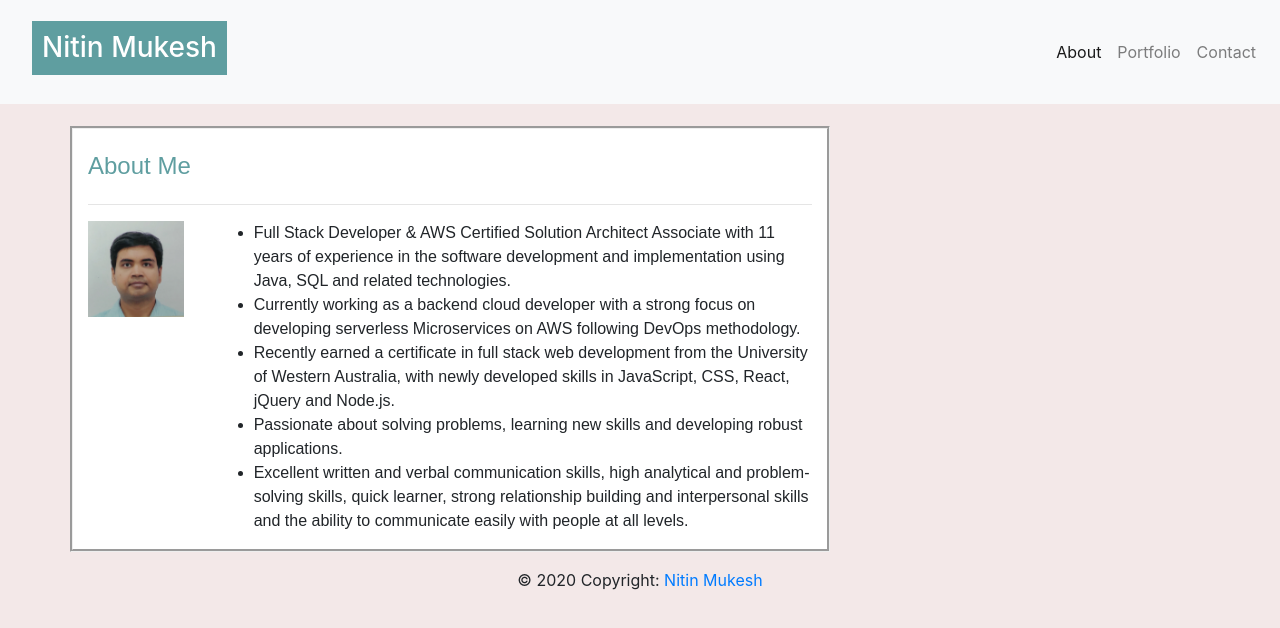
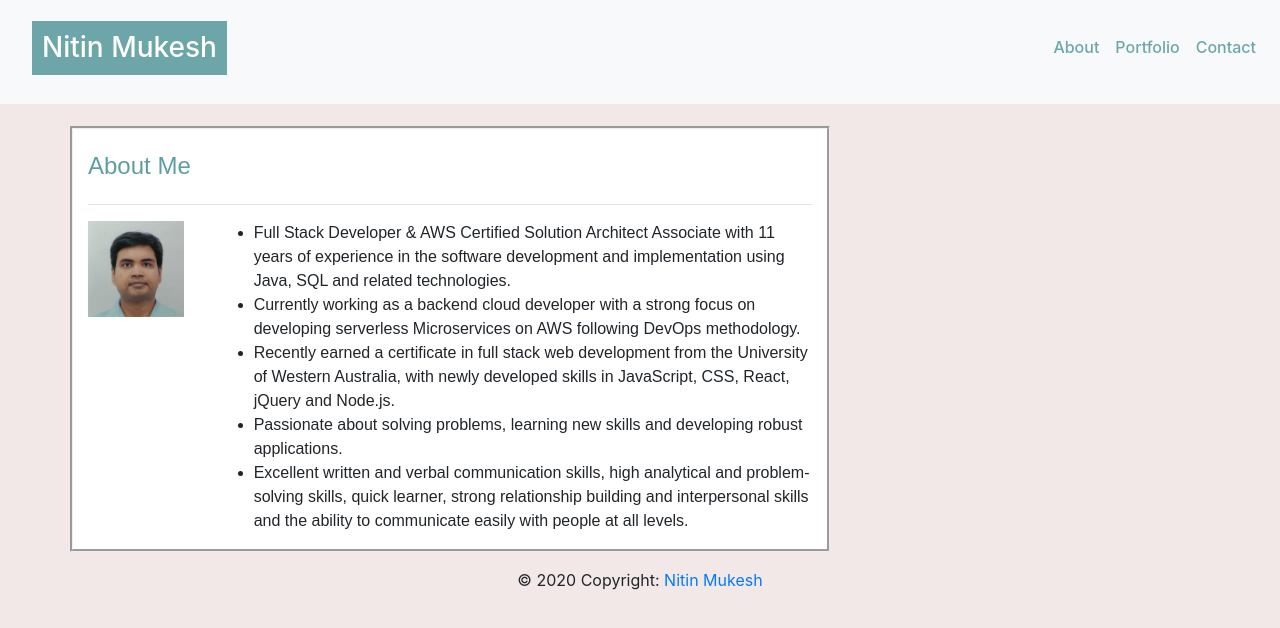
Before and after one commit to nitinmuk/portfolio, a React (Create React App) app: page / in a window 1280 px wide. Shown: the top 628 px of the page. Built offline with nearby package versions, Linux system fonts and the light colour scheme.

Commit message:
Added more styling around navigation links in header

```diff
--- a/src/components/Header/index.js
+++ b/src/components/Header/index.js
@@ -26,21 +26,21 @@ const Header = () => {
                             window.location.pathname === "/" || window.location.pathname === "/about"
                                 ? "nav-link active"
                                 : "nav-link"
-                        }>About
+                        }><h6>About</h6>
                     </Link>
                     <Link to="/portfolio"
                         className={
                             window.location.pathname === "/portfolio"
                                 ? "nav-link active"
                                 : "nav-link"
-                        }>Portfolio
+                        }><h6>Portfolio</h6>
                     </Link>
                     <Link to="/contact"
                         className={
                             window.location.pathname === "/contact"
                                 ? "nav-link active"
                                 : "nav-link"
-                        }>Contact
+                        }><h6>Contact</h6>
                     </Link>
                 </Nav>
             </Navbar.Collapse>
--- a/src/components/Header/style.css
+++ b/src/components/Header/style.css
@@ -3,4 +3,14 @@ h3
     padding : 10px;
     background-color: cadetblue;
     color: white;
+    opacity: 0.9;
 }
+
+h6
+{
+    color: cadetblue;
+    opacity: 0.9;
+}
+h6:hover,h3:hover {
+    opacity: 1;
+}
```
